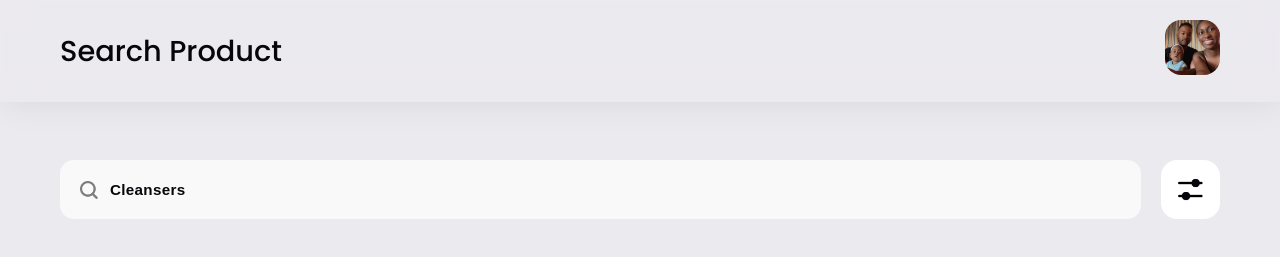
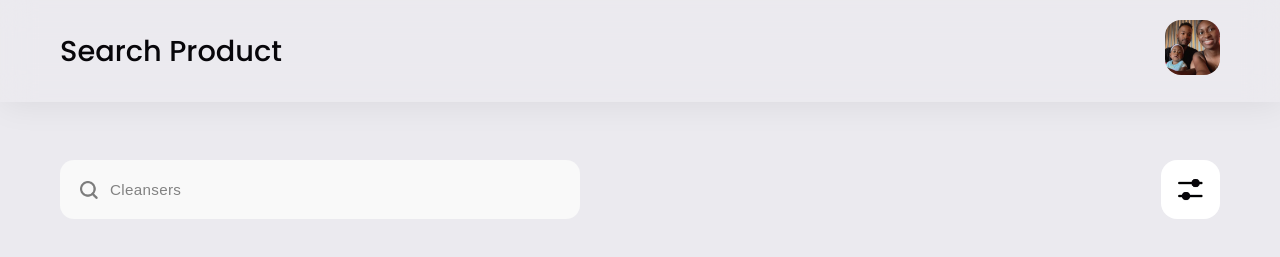
Before and after one commit to malcolmlowery/Quoala, a React (Vite) app: page / in a window 1280 px wide. Shown: the top 257 px of the page. Built offline with nearby package versions, Linux system fonts and the light colour scheme.

Commit message:
Add responsiveness to input component

```diff
--- a/src/components/Input/Input.tsx
+++ b/src/components/Input/Input.tsx
@@ -1,9 +1,13 @@
 import './input.css';
 import SearchIcon from '../../assets/icons/search-icon-01.png';
 
-const Input = () => {
+interface InputI {
+   width?: number
+}
+
+const Input = ({ width }: InputI) => {
    return(
-      <div className='input-container'>
+      <div className='input-container' style={{ maxWidth: width }}>
          <img src={SearchIcon} />
          <input placeholder='Cleansers' type='text' />
       </div>
--- a/src/components/Input/input.css
+++ b/src/components/Input/input.css
@@ -18,12 +18,16 @@
    border: none;
    color: var(--primary-color);
    font-size: 0.95em;
-   font-weight: 600;
+   font-weight: 500;
    letter-spacing: 0.02rem;
 }
 
 input::placeholder {
-   color: var(--primary-color);
-   font-weight: 600;
+   color: #828282;
+   font-weight: 500;
    letter-spacing: 0.02rem;
 }
+
+input:focus {
+   outline: none;
+}
--- a/src/components/Navbar/navbar.css
+++ b/src/components/Navbar/navbar.css
@@ -33,7 +33,7 @@
    width: 55px;
 }
 
-@media only screen and (min-width: 1200px) {
+@media only screen and (min-width: 875px) {
    .app-header {
       padding: 20px;
       display: flex;
@@ -50,6 +50,21 @@
 
    .navbar__title {
       font-size: 1.8em;
+   }
+}
+
+@media only screen and (min-width: 1200px) {
+   .app-header {
+      padding: 20px;
+      display: flex;
+      justify-content: center;
+   }
+
+   .navbar {
+      width: 1200px;
+   }
+
+   .navbar__title {
       margin-left: 20px;
    }
 
--- a/src/views/home.css
+++ b/src/views/home.css
@@ -47,10 +47,18 @@
    }
 }
 
+@media only screen and (min-width: 414px) {
+   .home__header {
+      justify-content: space-between;
+   }
+
+}
+
 @media only screen and (min-width: 875px) {
    .home__products__items {
       grid-template-columns: repeat(4, 1fr);
    }
+
 }
 
 @media only screen and (min-width: 992px) {
--- a/src/views/home.tsx
+++ b/src/views/home.tsx
@@ -7,7 +7,7 @@ const Home = () => {
    return(
       <div className="home">
          <section className="home__header">
-            <Input />
+            <Input width={500} />
             <Button style={{ marginLeft: 20 }} type="icon" />
          </section>
 
```
